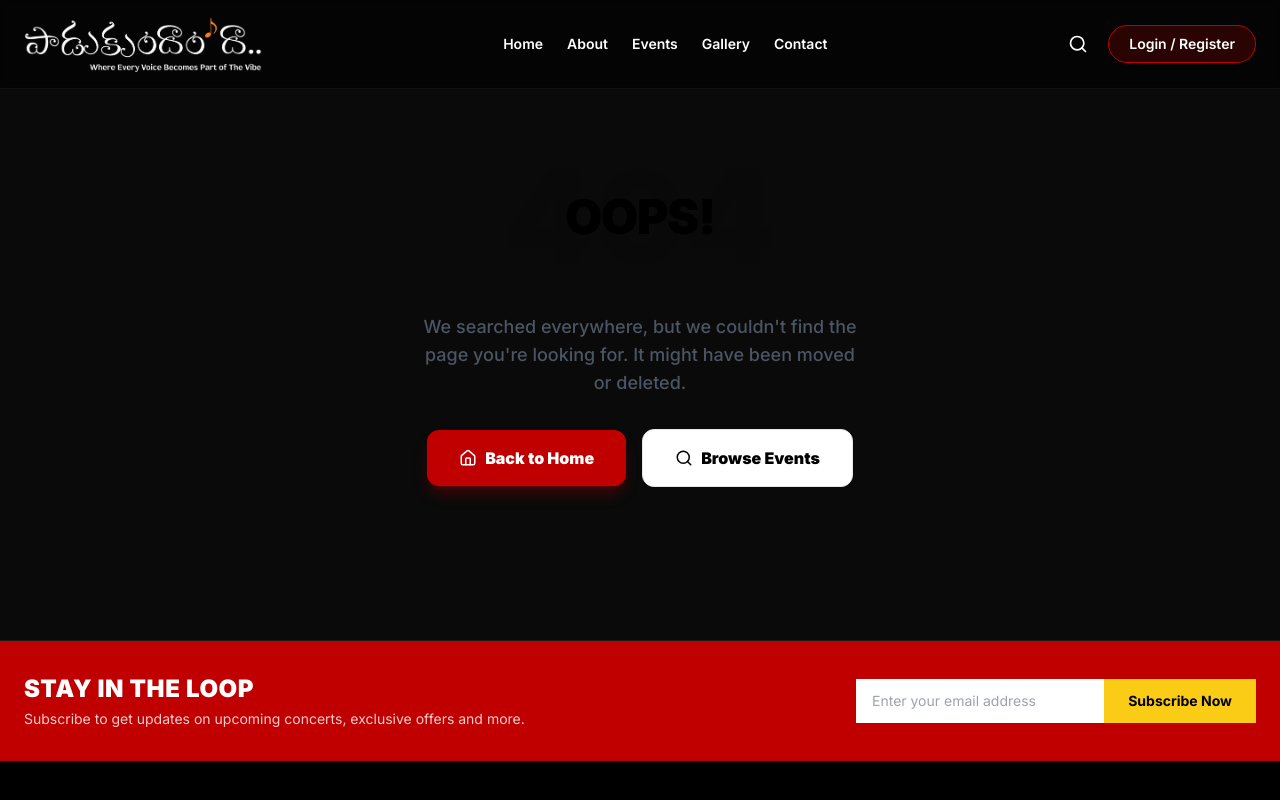
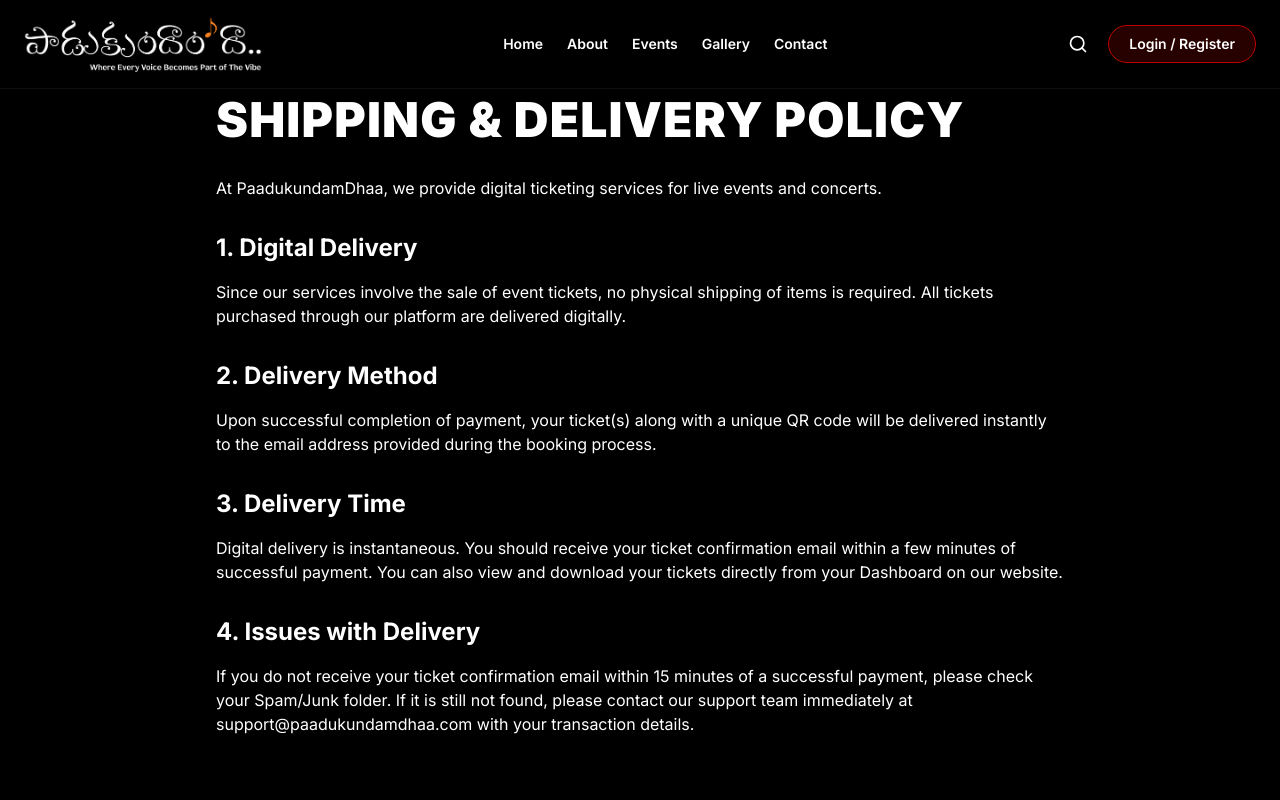
Before and after one commit to paadukundamdhaa-ops/paadukundam-dhaaa, a React (Vite) app: page /shipping-policy in a window 1280 px wide. Shown: the top 800 px of the page. Built offline with nearby package versions, Linux system fonts and the light colour scheme.

Commit message:
Add Shipping & Delivery Policy for Razorpay compliance

```diff
--- a/src/App.jsx
+++ b/src/App.jsx
@@ -23,6 +23,7 @@ import About from './pages/About';
 import TermsConditions from './pages/TermsConditions';
 import PrivacyPolicy from './pages/PrivacyPolicy';
 import RefundPolicy from './pages/RefundPolicy';
+import ShippingPolicy from './pages/ShippingPolicy';
 import NotFound from './pages/NotFound';
 import TicketVerify from './pages/TicketVerify';
 import AdminDashboard from './pages/admin/AdminDashboard';
@@ -79,6 +80,7 @@ function App() {
                 <Route path="terms-conditions" element={<TermsConditions />} />
                 <Route path="privacy-policy" element={<PrivacyPolicy />} />
                 <Route path="refund-policy" element={<RefundPolicy />} />
+                <Route path="shipping-policy" element={<ShippingPolicy />} />
                 <Route path="*" element={<NotFound />} />
               </Route>
 
--- a/src/components/Footer.jsx
+++ b/src/components/Footer.jsx
@@ -65,6 +65,7 @@ export default function Footer() {
             <li><Link to="/terms-conditions" className="hover:text-secondary transition-colors">Terms & Conditions</Link></li>
             <li><Link to="/privacy-policy" className="hover:text-secondary transition-colors">Privacy Policy</Link></li>
             <li><Link to="/refund-policy" className="hover:text-secondary transition-colors">Refund Policy</Link></li>
+            <li><Link to="/shipping-policy" className="hover:text-secondary transition-colors">Shipping & Delivery Policy</Link></li>
           </ul>
         </div>
 
--- /dev/null
+++ b/src/pages/ShippingPolicy.jsx
@@ -0,0 +1,35 @@
+import React, { useEffect } from 'react';
+import { Helmet } from 'react-helmet-async';
+
+export default function ShippingPolicy() {
+  useEffect(() => {
+    window.scrollTo(0, 0);
+  }, []);
+
+  return (
+    <div className="pt-24 pb-16 min-h-screen bg-black text-white font-sans">
+      <Helmet>
+        <title>Shipping & Delivery Policy | PaadukundamDhaa</title>
+      </Helmet>
+      <div className="container mx-auto px-6 max-w-4xl">
+        <h1 className="text-4xl md:text-5xl font-black mb-8 uppercase tracking-wide">Shipping & Delivery Policy</h1>
+
+        <div className="prose prose-invert max-w-none prose-p:text-gray-300 prose-headings:text-white">
+          <p className="mb-6">At PaadukundamDhaa, we provide digital ticketing services for live events and concerts.</p>
+
+          <h2 className="text-2xl font-bold mt-8 mb-4">1. Digital Delivery</h2>
+          <p className="mb-4">Since our services involve the sale of event tickets, no physical shipping of items is required. All tickets purchased through our platform are delivered digitally.</p>
+
+          <h2 className="text-2xl font-bold mt-8 mb-4">2. Delivery Method</h2>
+          <p className="mb-4">Upon successful completion of payment, your ticket(s) along with a unique QR code will be delivered instantly to the email address provided during the booking process.</p>
+
+          <h2 className="text-2xl font-bold mt-8 mb-4">3. Delivery Time</h2>
+          <p className="mb-4">Digital delivery is instantaneous. You should receive your ticket confirmation email within a few minutes of successful payment. You can also view and download your tickets directly from your Dashboard on our website.</p>
+
+          <h2 className="text-2xl font-bold mt-8 mb-4">4. Issues with Delivery</h2>
+          <p className="mb-4">If you do not receive your ticket confirmation email within 15 minutes of a successful payment, please check your Spam/Junk folder. If it is still not found, please contact our support team immediately at support@paadukundamdhaa.com with your transaction details.</p>
+        </div>
+      </div>
+    </div>
+  );
+}
```
